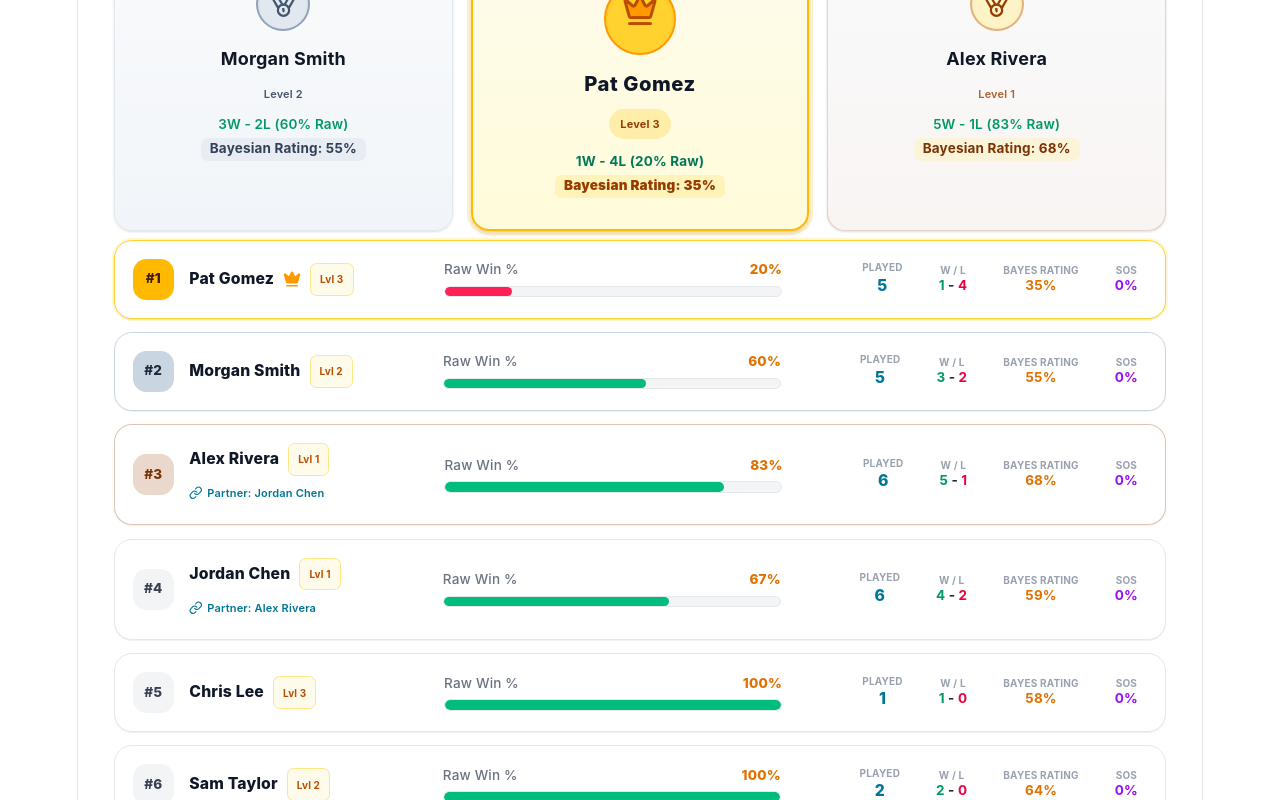
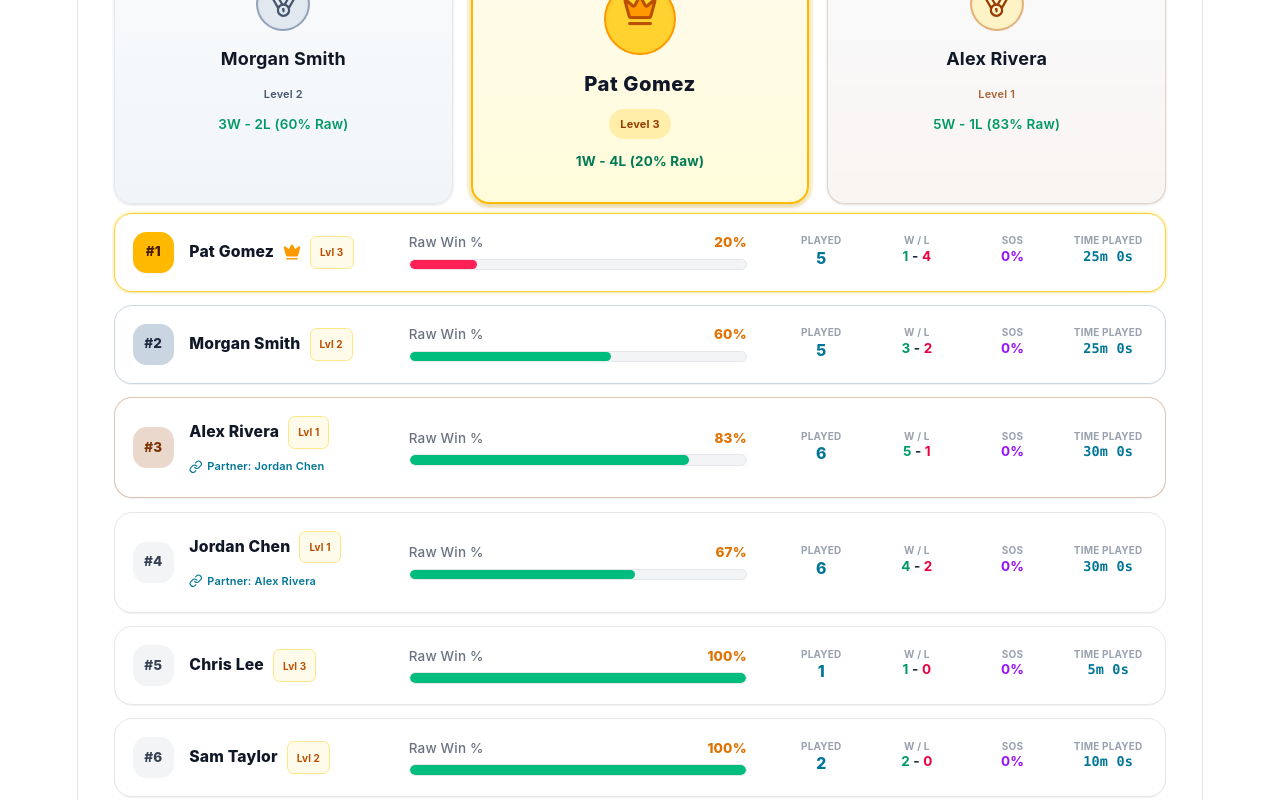
Before and after one commit to theknee-pbl/queue, a React (Vite) app: page / in a window 1280 px wide. Shown: the part 1480-2280 px from the top of the page. Built offline with nearby package versions, Linux system fonts and the light colour scheme.

Commit message:
Update App.jsx

```diff
--- a/src/App.jsx
+++ b/src/App.jsx
@@ -160,12 +160,12 @@ export default function App() {
     const saved = localStorage.getItem('pickleq_roster');
     if (saved) return JSON.parse(saved);
     return [
-      { id: '1', name: 'Alex Rivera', gamesPlayed: 6, wins: 5, losses: 1, level: 1, assignedCourt: 1, courtGames: {}, timePlayedSec: 0, isCheckedIn: true, partnerId: '2', checkedInAt: Date.now() - 620000, headToHead: {}, scheduleStrength: 0 },
-      { id: '2', name: 'Jordan Chen', gamesPlayed: 6, wins: 4, losses: 2, level: 1, assignedCourt: 1, courtGames: {}, timePlayedSec: 0, isCheckedIn: true, partnerId: '1', checkedInAt: Date.now() - 510000, headToHead: {}, scheduleStrength: 0 },
-      { id: '3', name: 'Sam Taylor', gamesPlayed: 2, wins: 2, losses: 0, level: 2, assignedCourt: 2, courtGames: {}, timePlayedSec: 0, isCheckedIn: true, partnerId: null, checkedInAt: Date.now() - 415000, headToHead: {}, scheduleStrength: 0 },
-      { id: '4', name: 'Morgan Smith', gamesPlayed: 5, wins: 3, losses: 2, level: 2, assignedCourt: 2, courtGames: {}, timePlayedSec: 0, isCheckedIn: true, partnerId: null, checkedInAt: Date.now() - 305000, headToHead: {}, scheduleStrength: 0 },
-      { id: '5', name: 'Chris Lee', gamesPlayed: 1, wins: 1, losses: 0, level: 3, assignedCourt: 3, courtGames: {}, timePlayedSec: 0, isCheckedIn: true, partnerId: null, checkedInAt: Date.now() - 210000, headToHead: {}, scheduleStrength: 0 },
-      { id: '6', name: 'Pat Gomez', gamesPlayed: 5, wins: 1, losses: 4, level: 3, assignedCourt: 3, courtGames: {}, timePlayedSec: 0, isCheckedIn: true, partnerId: null, checkedInAt: Date.now() - 95000, headToHead: {}, scheduleStrength: 0 },
+      { id: '1', name: 'Alex Rivera', gamesPlayed: 6, wins: 5, losses: 1, level: 1, assignedCourt: 1, courtGames: {}, timePlayedSec: 1800, isCheckedIn: true, partnerId: '2', checkedInAt: Date.now() - 620000, headToHead: {}, scheduleStrength: 0 },
+      { id: '2', name: 'Jordan Chen', gamesPlayed: 6, wins: 4, losses: 2, level: 1, assignedCourt: 1, courtGames: {}, timePlayedSec: 1800, isCheckedIn: true, partnerId: '1', checkedInAt: Date.now() - 510000, headToHead: {}, scheduleStrength: 0 },
+      { id: '3', name: 'Sam Taylor', gamesPlayed: 2, wins: 2, losses: 0, level: 2, assignedCourt: 2, courtGames: {}, timePlayedSec: 600, isCheckedIn: true, partnerId: null, checkedInAt: Date.now() - 415000, headToHead: {}, scheduleStrength: 0 },
+      { id: '4', name: 'Morgan Smith', gamesPlayed: 5, wins: 3, losses: 2, level: 2, assignedCourt: 2, courtGames: {}, timePlayedSec: 1500, isCheckedIn: true, partnerId: null, checkedInAt: Date.now() - 305000, headToHead: {}, scheduleStrength: 0 },
+      { id: '5', name: 'Chris Lee', gamesPlayed: 1, wins: 1, losses: 0, level: 3, assignedCourt: 3, courtGames: {}, timePlayedSec: 300, isCheckedIn: true, partnerId: null, checkedInAt: Date.now() - 210000, headToHead: {}, scheduleStrength: 0 },
+      { id: '6', name: 'Pat Gomez', gamesPlayed: 5, wins: 1, losses: 4, level: 3, assignedCourt: 3, courtGames: {}, timePlayedSec: 1500, isCheckedIn: true, partnerId: null, checkedInAt: Date.now() - 95000, headToHead: {}, scheduleStrength: 0 },
     ];
   });
 
@@ -202,7 +202,6 @@ export default function App() {
     }).filter((p) => p.isCheckedIn || p.gamesPlayed > 0);
 
     const sorted = [...eligibleRoster].sort((a, b) => {
-      // 0. Qualified Status Priority (Qualified players rank above Provisional players)
       if (a.isQualified !== b.isQualified) {
         return a.isQualified ? -1 : 1;
       }
@@ -251,11 +250,9 @@ export default function App() {
     });
   }, [roster, queueMode, totalCourtCount]);
 
-  // Split summary lists: Qualified vs Provisional
   const qualifiedRoster = useMemo(() => rankedRoster.filter(p => p.isQualified), [rankedRoster]);
   const provisionalRoster = useMemo(() => rankedRoster.filter(p => !p.isQualified), [rankedRoster]);
 
-  // Extract Podium Players
   const podiumData = useMemo(() => {
     const rank1 = qualifiedRoster.filter(p => p.calculatedRank === 1);
     const rank2 = qualifiedRoster.filter(p => p.calculatedRank === 2);
@@ -263,7 +260,6 @@ export default function App() {
     return { rank1, rank2, rank3, hasPodium: rank1.length > 0 };
   }, [qualifiedRoster]);
 
-  // Filtered Leaderboard computation
   const filteredLeaderboard = useMemo(() => {
     return rankedRoster.filter(player => {
       const matchesFilter = leaderboardFilter === 'checkedIn' ? player.isCheckedIn : true;
@@ -1069,7 +1065,6 @@ export default function App() {
     const namesJoined = players.map(p => p.name).join(' | ');
     const samplePlayer = players[0];
     const rawWinRatePercent = Math.round(samplePlayer.rawWinRate * 100);
-    const bayesWinRatePercent = Math.round(samplePlayer.bayesianWinRate * 100);
 
     if (rankNum === 1) {
       return (
@@ -1088,9 +1083,6 @@ export default function App() {
               </span>
               <div className="mt-1 flex flex-col justify-center items-center gap-1 text-xs">
                 <span className="text-emerald-700 font-bold">{samplePlayer.wins}W - {samplePlayer.losses}L ({rawWinRatePercent}% Raw)</span>
-                <span className="text-amber-800 font-black bg-amber-200/40 px-2 py-0.5 rounded-md">
-                  Bayesian Rating: {bayesWinRatePercent}%
-                </span>
               </div>
             </div>
           </div>
@@ -1115,9 +1107,6 @@ export default function App() {
               </span>
               <div className="mt-1 flex flex-col justify-center items-center gap-1 text-xs font-semibold">
                 <span className="text-emerald-600">{samplePlayer.wins}W - {samplePlayer.losses}L ({rawWinRatePercent}% Raw)</span>
-                <span className="text-slate-700 font-bold bg-slate-200/60 px-2 py-0.5 rounded-md">
-                  Bayesian Rating: {bayesWinRatePercent}%
-                </span>
               </div>
             </div>
           </div>
@@ -1142,9 +1131,6 @@ export default function App() {
               </span>
               <div className="mt-1 flex flex-col justify-center items-center gap-1 text-xs font-semibold">
                 <span className="text-emerald-600">{samplePlayer.wins}W - {samplePlayer.losses}L ({rawWinRatePercent}% Raw)</span>
-                <span className="text-amber-900 font-bold bg-amber-100/60 px-2 py-0.5 rounded-md">
-                  Bayesian Rating: {bayesWinRatePercent}%
-                </span>
               </div>
             </div>
           </div>
@@ -1164,7 +1150,7 @@ export default function App() {
               PBL Queueing
             </h1>
             <p className="text-gray-500 text-sm mt-1">
-              {queueMode === 'independent' ? 'Court-Independent Level Queue & Bayesian Rating System' : 'Highest Court Priority Ladder & Bayesian Rating System'}
+              {queueMode === 'independent' ? 'Court-Independent Level Queue & Rating System' : 'Highest Court Priority Ladder & Rating System'}
             </p>
           </div>
         </div>
@@ -1309,7 +1295,6 @@ export default function App() {
             ) : (
               qualifiedRoster.map((player) => {
                 const rawWinRatePercent = Math.round(player.rawWinRate * 100);
-                const bayesWinRatePercent = Math.round(player.bayesianWinRate * 100);
                 const partnerName = getPartnerName(player.partnerId);
 
                 return (
@@ -1370,27 +1355,27 @@ export default function App() {
                       </div>
                     </div>
 
-                    <div className="flex items-center justify-between md:justify-end gap-4 w-full md:w-auto pt-2 md:pt-0 border-t md:border-t-0 border-gray-100 text-xs font-semibold">
-                      <div className="text-center px-2">
+                    <div className="grid grid-cols-4 gap-4 w-full md:w-auto pt-2 md:pt-0 border-t md:border-t-0 border-gray-100 text-xs font-semibold text-center shrink-0">
+                      <div className="px-1">
                         <span className="text-[10px] text-gray-400 block uppercase font-bold">Played</span>
                         <span className="text-cyan-700 font-extrabold text-sm">{player.gamesPlayed}</span>
                       </div>
 
-                      <div className="text-center px-2">
+                      <div className="px-1">
                         <span className="text-[10px] text-gray-400 block uppercase font-bold">W / L</span>
                         <span className="text-gray-800 font-bold">
                           <span className="text-emerald-600">{player.wins}</span> - <span className="text-rose-600">{player.losses}</span>
                         </span>
                       </div>
 
-                      <div className="text-center px-2">
-                        <span className="text-[10px] text-gray-400 block uppercase font-bold">Bayes Rating</span>
-                        <span className="text-amber-600 font-bold">{bayesWinRatePercent}%</span>
-                      </div>
-
-                      <div className="text-center px-2">
+                      <div className="px-1">
                         <span className="text-[10px] text-gray-400 block uppercase font-bold" title="Schedule Strength">SoS</span>
                         <span className="text-purple-600 font-bold">{player.scheduleStrength || 0}%</span>
+                      </div>
+
+                      <div className="px-1">
+                        <span className="text-[10px] text-gray-400 block uppercase font-bold">Time Played</span>
+                        <span className="text-cyan-700 font-bold font-mono">{formatDuration(player.timePlayedSec)}</span>
                       </div>
                     </div>
                   </div>
@@ -1434,6 +1419,8 @@ export default function App() {
                       <div className="flex items-center gap-4 text-gray-600 font-medium">
                         <span>Played: <strong className="text-gray-900">{player.gamesPlayed}</strong></span>
                         <span>Record: <strong className="text-emerald-600">{player.wins}W</strong> - <strong className="text-rose-600">{player.losses}L</strong></span>
+                        <span>SoS: <strong className="text-purple-600">{player.scheduleStrength || 0}%</strong></span>
+                        <span>Time: <strong className="text-cyan-700 font-mono">{formatDuration(player.timePlayedSec)}</strong></span>
                         <span>Raw Win Rate: <strong className="text-gray-900">{rawWinRatePercent}%</strong></span>
                       </div>
                     </div>
@@ -1955,7 +1942,7 @@ export default function App() {
         {/* LEADERBOARD & MATCH HISTORY */}
         <div className="flex flex-col gap-8 pt-6 border-t border-gray-200">
 
-          {/* ROW 1: BAYESIAN RANKED STANDINGS */}
+          {/* ROW 1: RANKED STANDINGS */}
           <div className="w-full space-y-6">
 
             {/* LEADERBOARD CONTROLS & HEADER */}
@@ -2022,7 +2009,6 @@ export default function App() {
               ) : (
                 filteredLeaderboard.map((player) => {
                   const rawWinRatePercent = Math.round(player.rawWinRate * 100);
-                  const bayesWinRatePercent = Math.round(player.bayesianWinRate * 100);
                   const partnerName = getPartnerName(player.partnerId);
 
                   return (
@@ -2084,27 +2070,27 @@ export default function App() {
                         </div>
                       </div>
 
-                      <div className="flex items-center justify-between md:justify-end gap-4 w-full md:w-auto pt-2 md:pt-0 border-t md:border-t-0 border-gray-100 text-xs font-semibold">
-                        <div className="text-center px-2">
+                      <div className="grid grid-cols-4 gap-4 w-full md:w-auto pt-2 md:pt-0 border-t md:border-t-0 border-gray-100 text-xs font-semibold text-center shrink-0">
+                        <div className="px-1">
                           <span className="text-[10px] text-gray-400 block uppercase font-bold">Played</span>
                           <span className="text-cyan-700 font-extrabold text-sm">{player.gamesPlayed}</span>
                         </div>
 
-                        <div className="text-center px-2">
+                        <div className="px-1">
                           <span className="text-[10px] text-gray-400 block uppercase font-bold">W / L</span>
                           <span className="text-gray-800 font-bold">
                             <span className="text-emerald-600">{player.wins}</span> - <span className="text-rose-600">{player.losses}</span>
                           </span>
                         </div>
 
-                        <div className="text-center px-2">
-                          <span className="text-[10px] text-gray-400 block uppercase font-bold">Bayes Rating</span>
-                          <span className="text-amber-600 font-bold">{bayesWinRatePercent}%</span>
-                        </div>
-
-                        <div className="text-center px-2">
+                        <div className="px-1">
                           <span className="text-[10px] text-gray-400 block uppercase font-bold" title="Schedule Strength">SoS</span>
                           <span className="text-purple-600 font-bold">{player.scheduleStrength || 0}%</span>
+                        </div>
+
+                        <div className="px-1">
+                          <span className="text-[10px] text-gray-400 block uppercase font-bold">Time Played</span>
+                          <span className="text-cyan-700 font-bold font-mono">{formatDuration(player.timePlayedSec)}</span>
                         </div>
                       </div>
                     </div>
```
